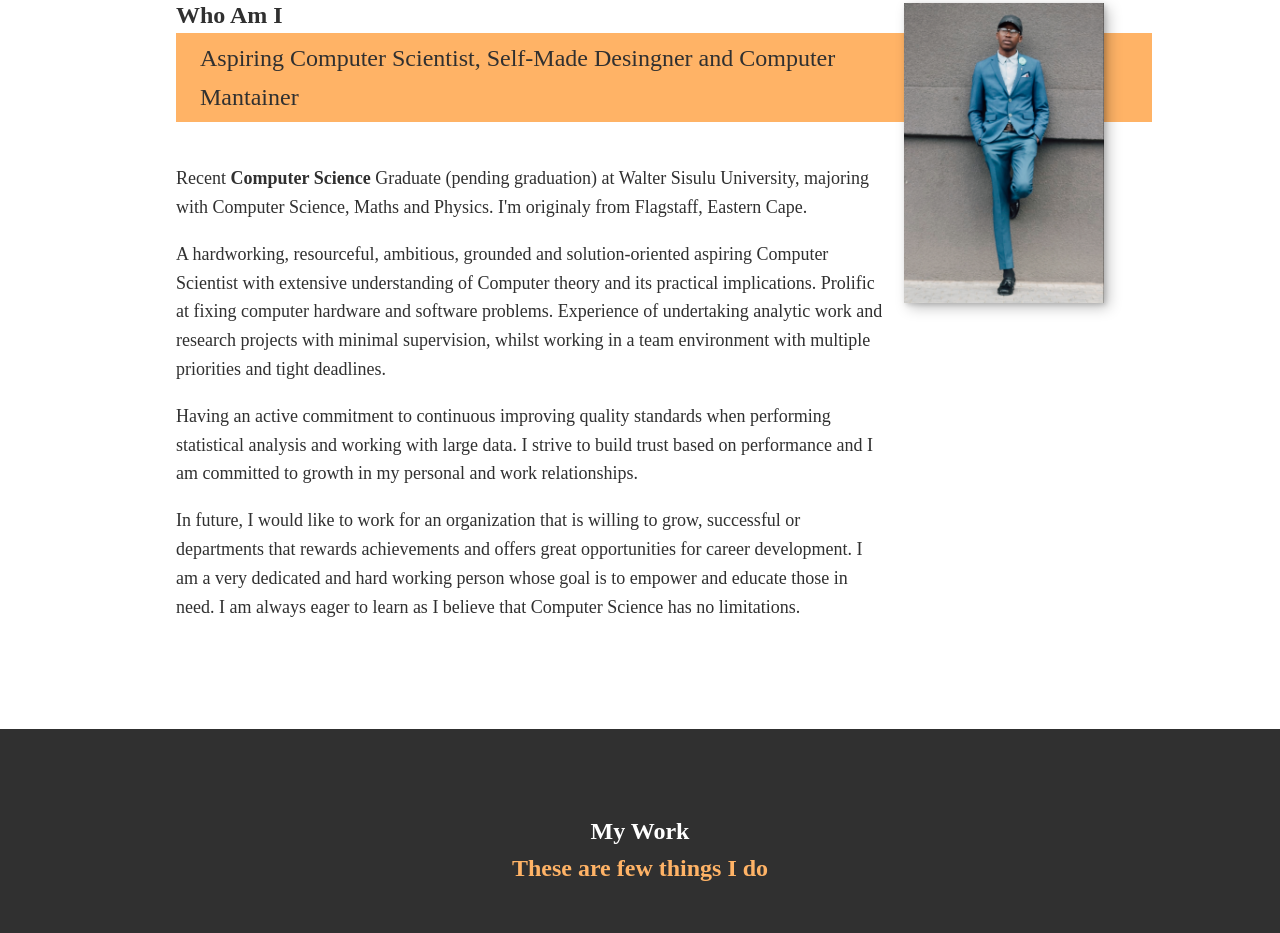
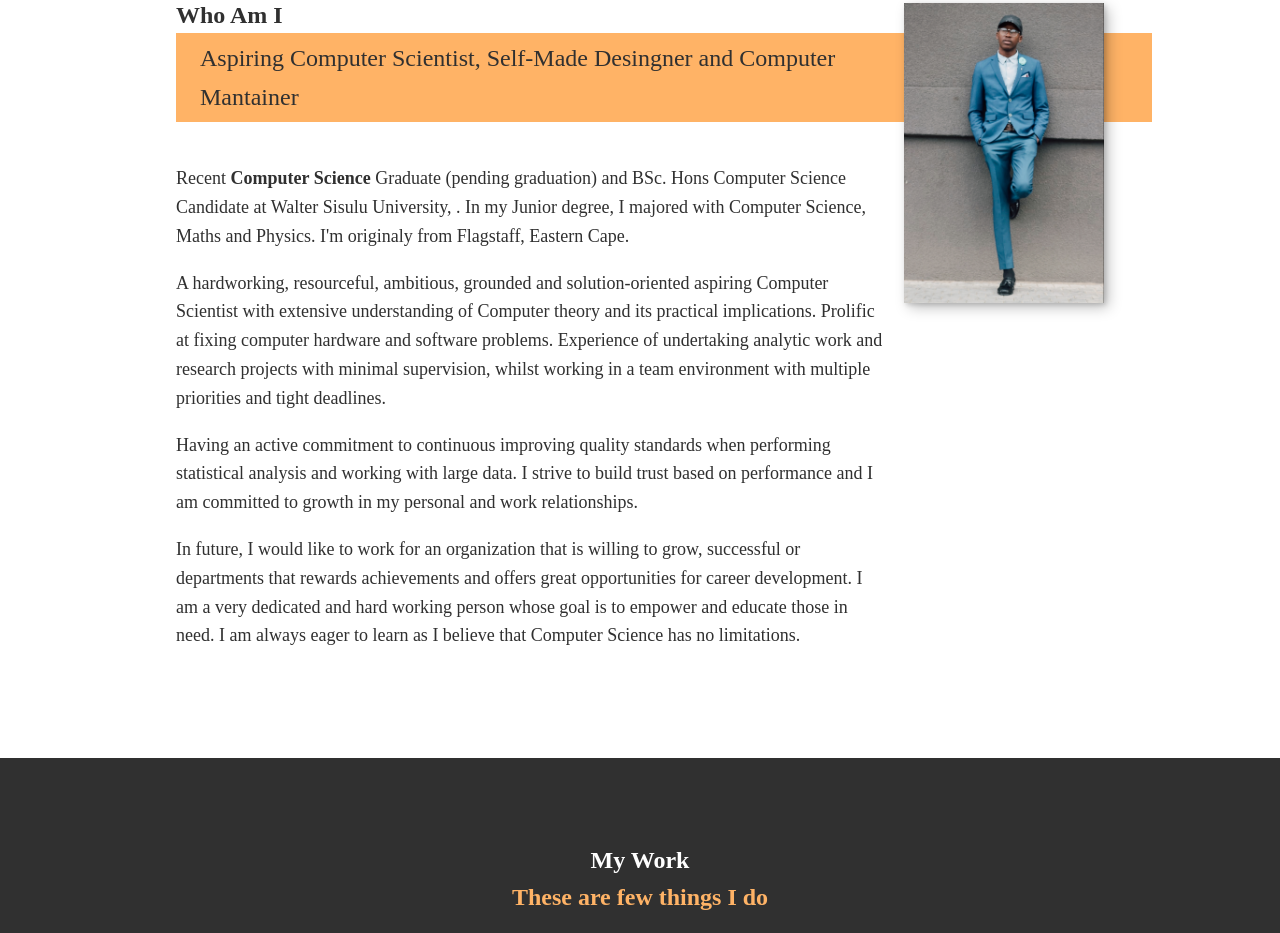
Before and after one commit to KhustarJ/Portfolio, a plain HTML site: page index.html in a window 1280 px wide. Shown: the part 1194-2127 px from the top of the page. Drawn offline with Linux system fonts and the light colour scheme.

Commit message:
index.html
New update

```diff
--- a/index.html
+++ b/index.html
@@ -69,7 +69,8 @@
 		<p class="section__subtitle section__subtitle--about">Aspiring Computer Scientist, Self-Made Desingner and Computer Mantainer</p>
 
 		<div class="about-me__body">
-			<p>Recent <strong>Computer Science</strong> Graduate (pending graduation) at Walter Sisulu University, majoring with Computer Science, Maths and Physics. I'm originaly from Flagstaff, Eastern Cape. </p>
+			<p>Recent <strong>Computer Science</strong> Graduate (pending graduation) and BSc. Hons Computer Science Candidate at Walter Sisulu University,
+. In my Junior degree, I majored with Computer Science, Maths and Physics. I'm originaly from Flagstaff, Eastern Cape. </p>
 
 			<p>A hardworking, resourceful, ambitious, grounded and solution-oriented aspiring Computer Scientist with extensive understanding of Computer theory and its practical implications. Prolific at fixing computer hardware and software problems. Experience of undertaking analytic work and research projects with minimal supervision, whilst working in a team environment with multiple priorities and tight deadlines. </p>
 
```
